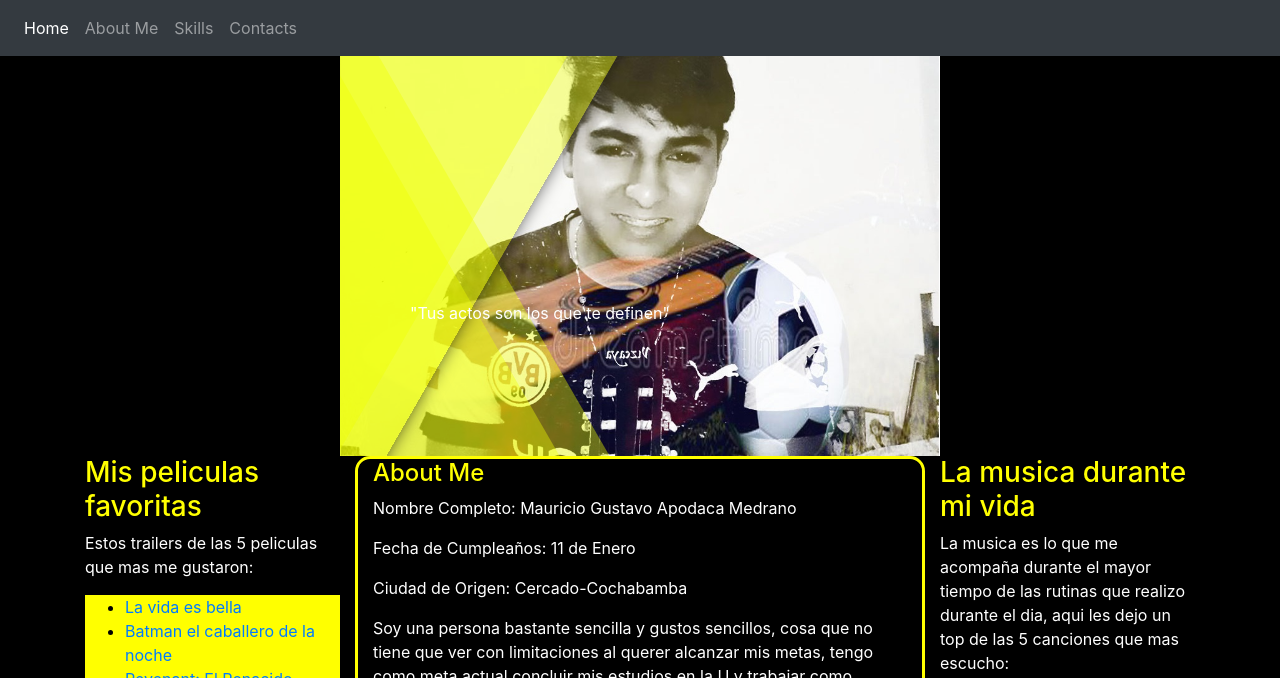
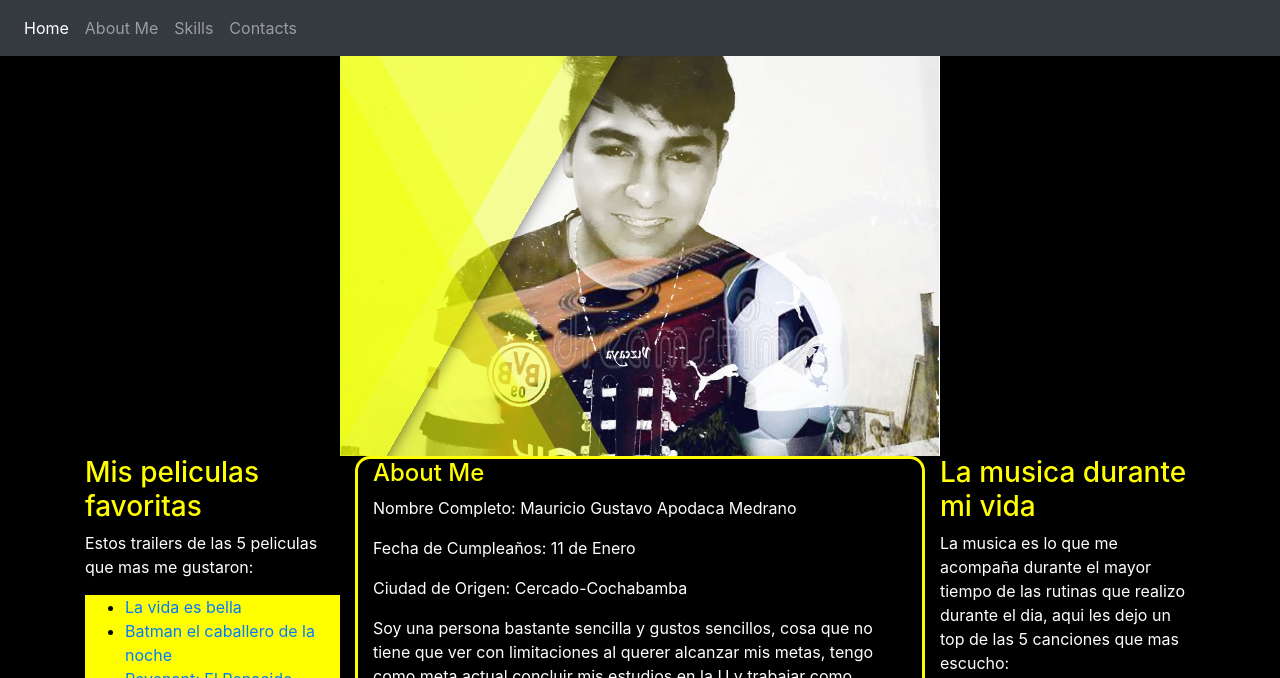
Before and after one commit to MauGuss/profileMau, a plain HTML site: page index.html in a window 1280 px wide. Shown: the part 122-800 px from the top of the page. Drawn offline with Linux system fonts and the light colour scheme.

Commit message:
cambios realizados

```diff
--- a/index.html
+++ b/index.html
@@ -39,7 +39,7 @@
 
                   <div class="content-txt">
                       <p1>HOLA SOY MAURI, BIENVENIDO A MI PAGINA PERSONAL...</p1>
-                      <p>"Tus actos son los que te definen"</p>
+
                   </div>
 
                   <div class="content-1"></div>
```
